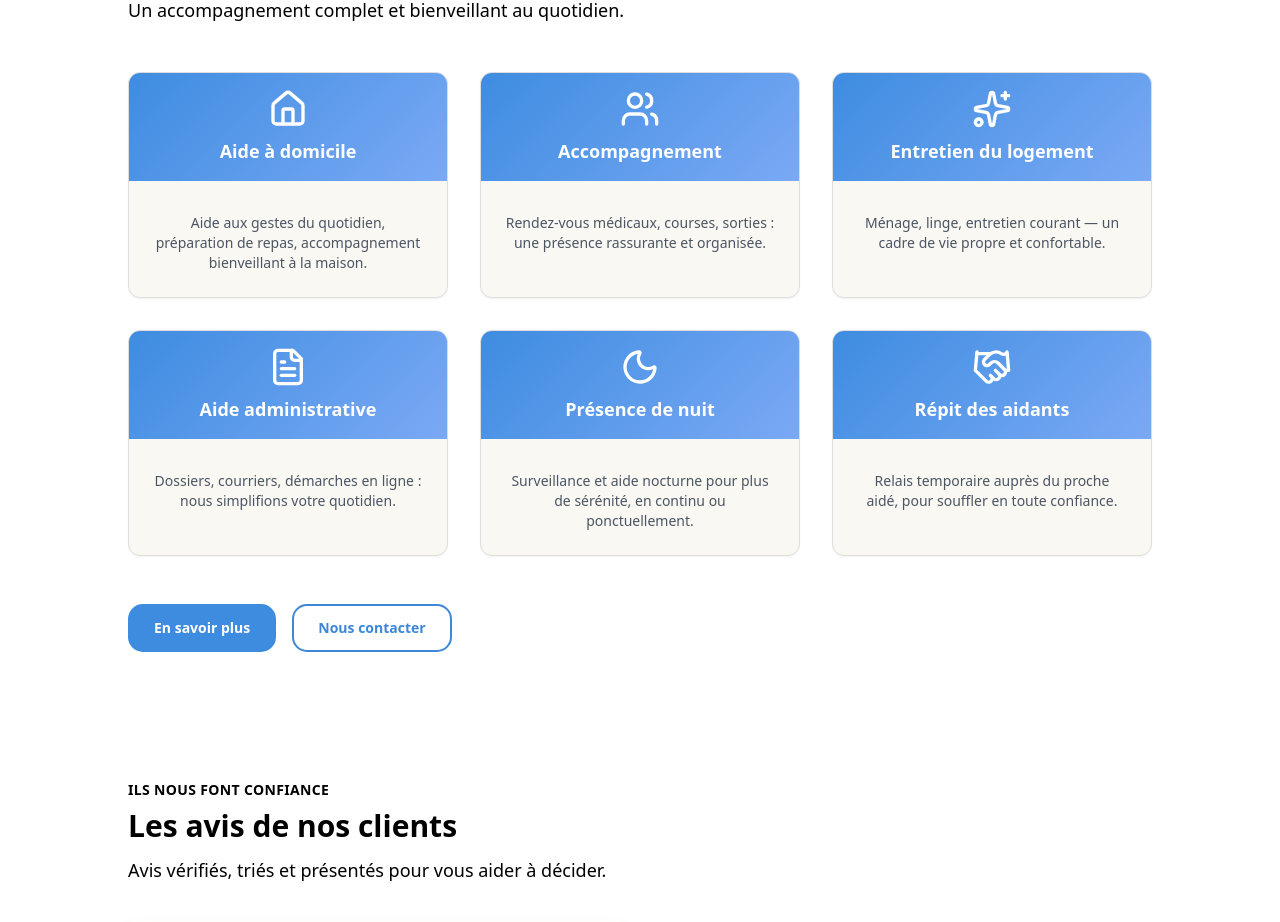
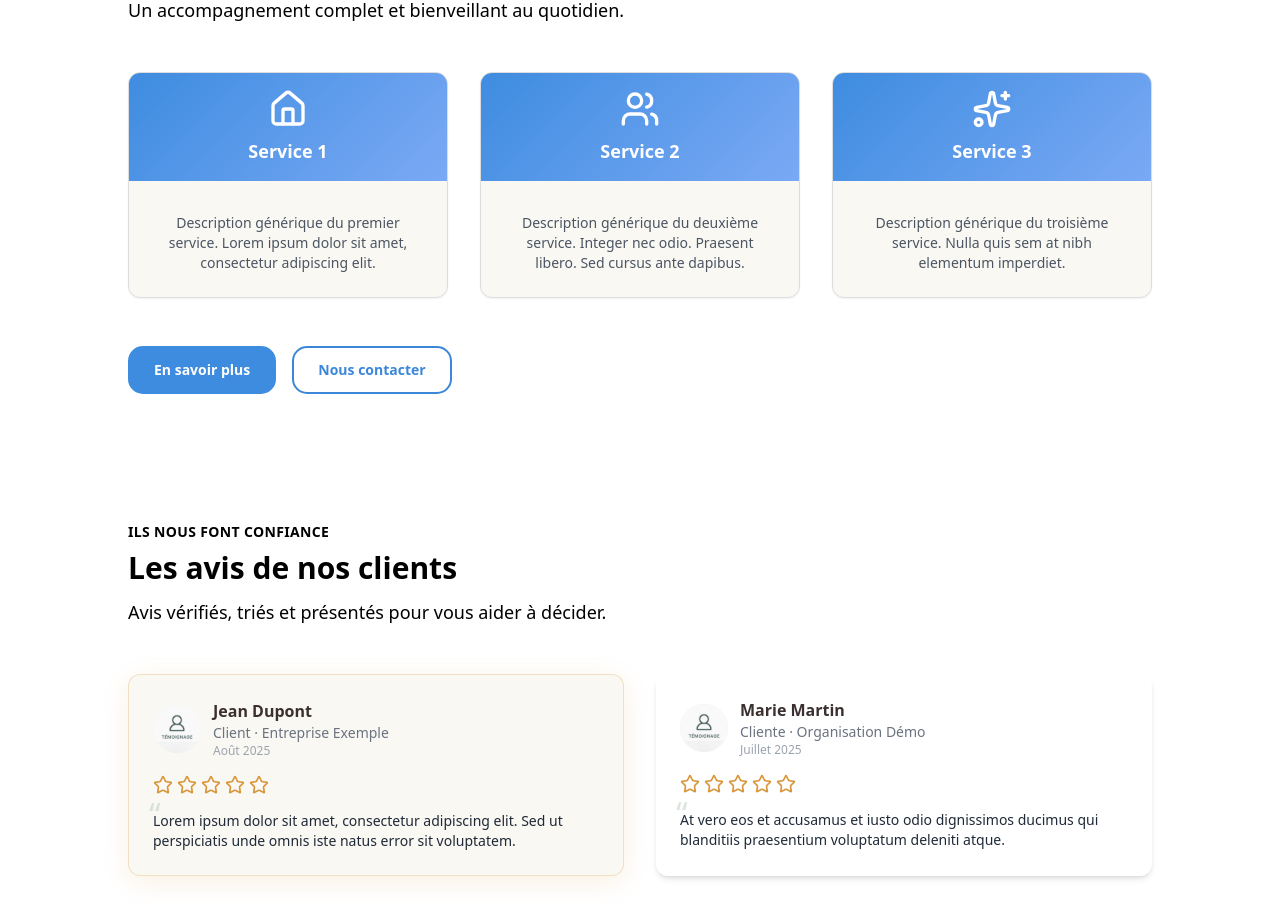
Before and after one commit to julienlisita/nextjs-ts-tailwind-template, a Next.js app: page / in a window 1280 px wide. Shown: the part 1540-2462 px from the top of the page. Built offline with nearby package versions, Linux system fonts and the light colour scheme.

Commit message:
refactor(services): extract items to src/data/services.ts and add limit prop in ServicesFeaturesIntro

```diff
--- a/src/components/pages/Home.tsx
+++ b/src/components/pages/Home.tsx
@@ -43,7 +43,7 @@ export default function Home() {
           <li>Professionnels formés et à l’écoute</li>
         </ul>
       </SplitSection>
-      <ServicesFeaturesIntro />
+      <ServicesFeaturesIntro limit={3} />
       <TestimonialsSectionHomeServer limit={2} onlyFeatured={false} />
       <NewsSectionHomeServer limit={3} />
       <Cta
--- a/src/components/section/ServicesFeaturesIntro.tsx
+++ b/src/components/section/ServicesFeaturesIntro.tsx
@@ -1,52 +1,23 @@
-// src/components/sections/ServicesFeatures.tsx
+// src/components/sections/ServicesFeaturesIntro.tsx
 
 'use client';
 
-import { Home, Users, Sparkles, FileText, Moon, Handshake } from 'lucide-react';
-import FeaturesGrid, { type FeatureItem } from './FeaturesGrid';
+import FeaturesGrid from './FeaturesGrid';
+import { services } from '@/data/services';
 
-const items: FeatureItem[] = [
-  {
-    icon: Home,
-    title: 'Aide à domicile',
-    description:
-      'Aide aux gestes du quotidien, préparation de repas, accompagnement bienveillant à la maison.',
-  },
-  {
-    icon: Users,
-    title: 'Accompagnement',
-    description: 'Rendez-vous médicaux, courses, sorties : une présence rassurante et organisée.',
-  },
-  {
-    icon: Sparkles,
-    title: 'Entretien du logement',
-    description: 'Ménage, linge, entretien courant — un cadre de vie propre et confortable.',
-  },
-  {
-    icon: FileText,
-    title: 'Aide administrative',
-    description: 'Dossiers, courriers, démarches en ligne : nous simplifions votre quotidien.',
-  },
-  {
-    icon: Moon,
-    title: 'Présence de nuit',
-    description:
-      'Surveillance et aide nocturne pour plus de sérénité, en continu ou ponctuellement.',
-  },
-  {
-    icon: Handshake,
-    title: 'Répit des aidants',
-    description: 'Relais temporaire auprès du proche aidé, pour souffler en toute confiance.',
-  },
-];
+type Props = {
+  limit?: number;
+};
 
-export default function ServicesFeatures() {
+export default function ServicesFeatures({ limit }: Props) {
+  const list = typeof limit === 'number' ? services.slice(0, Math.max(0, limit)) : services;
+
   return (
     <FeaturesGrid
       eyebrow="Nos Services"
       title="Ce que nous proposons"
       subtitle="Un accompagnement complet et bienveillant au quotidien."
-      items={items}
+      items={list}
       ctaLabel="En savoir plus"
       ctaHref="/services"
       secondaryCtaLabel="Nous contacter"
--- /dev/null
+++ b/src/data/services.ts
@@ -0,0 +1,43 @@
+// src/data/services.ts
+
+import type { FeatureItem } from '@/components/section/FeaturesGrid';
+import { Home, Users, Sparkles, FileText, Moon, Handshake } from 'lucide-react';
+
+export const services: ReadonlyArray<FeatureItem> = [
+  {
+    icon: Home,
+    title: 'Service 1',
+    description:
+      'Description générique du premier service. Lorem ipsum dolor sit amet, consectetur adipiscing elit.',
+  },
+  {
+    icon: Users,
+    title: 'Service 2',
+    description:
+      'Description générique du deuxième service. Integer nec odio. Praesent libero. Sed cursus ante dapibus.',
+  },
+  {
+    icon: Sparkles,
+    title: 'Service 3',
+    description:
+      'Description générique du troisième service. Nulla quis sem at nibh elementum imperdiet.',
+  },
+  {
+    icon: FileText,
+    title: 'Service 4',
+    description:
+      'Description générique du quatrième service. Duis sagittis ipsum. Praesent mauris.',
+  },
+  {
+    icon: Moon,
+    title: 'Service 5',
+    description:
+      'Description générique du cinquième service. Fusce nec tellus sed augue semper porta.',
+  },
+  {
+    icon: Handshake,
+    title: 'Service 6',
+    description:
+      'Description générique du sixième service. Mauris massa. Vestibulum lacinia arcu eget nulla.',
+  },
+] as const;
```
